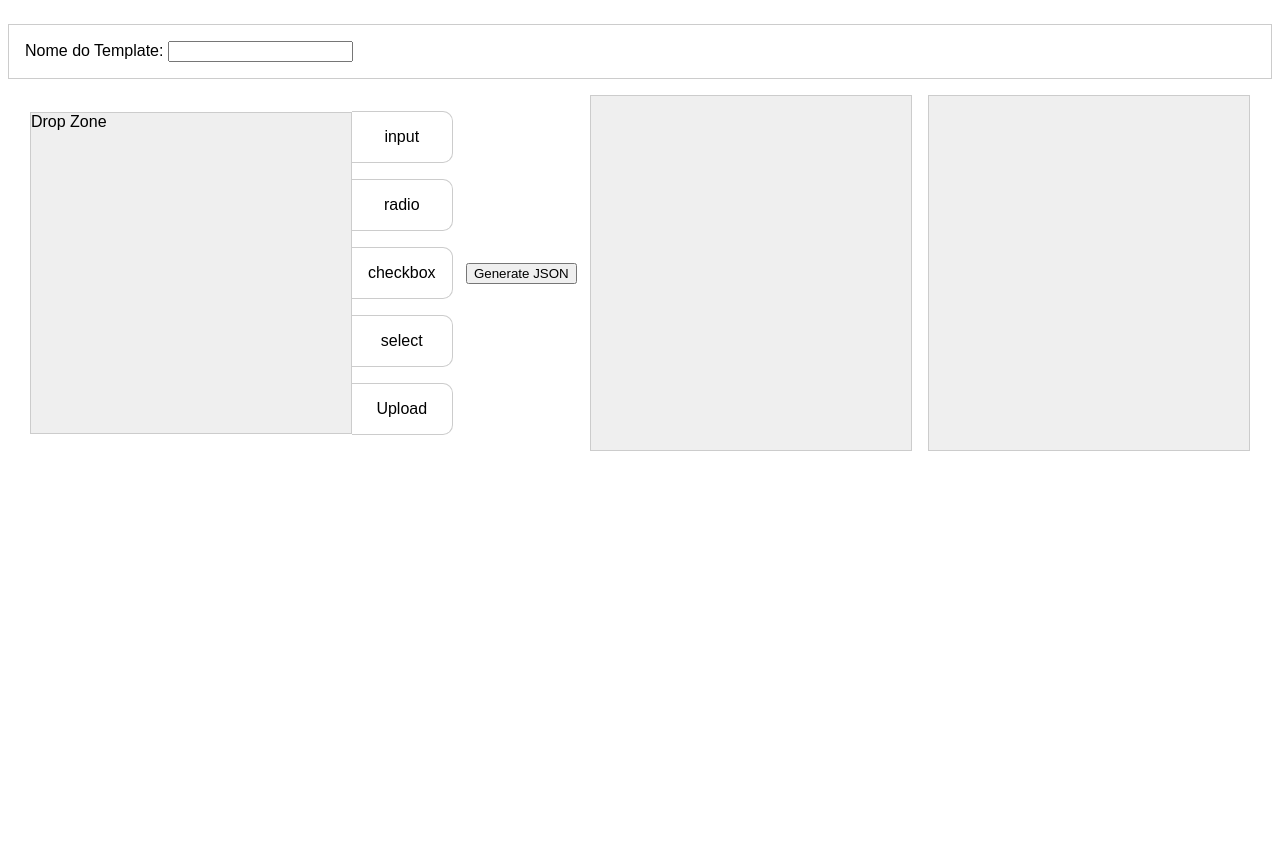
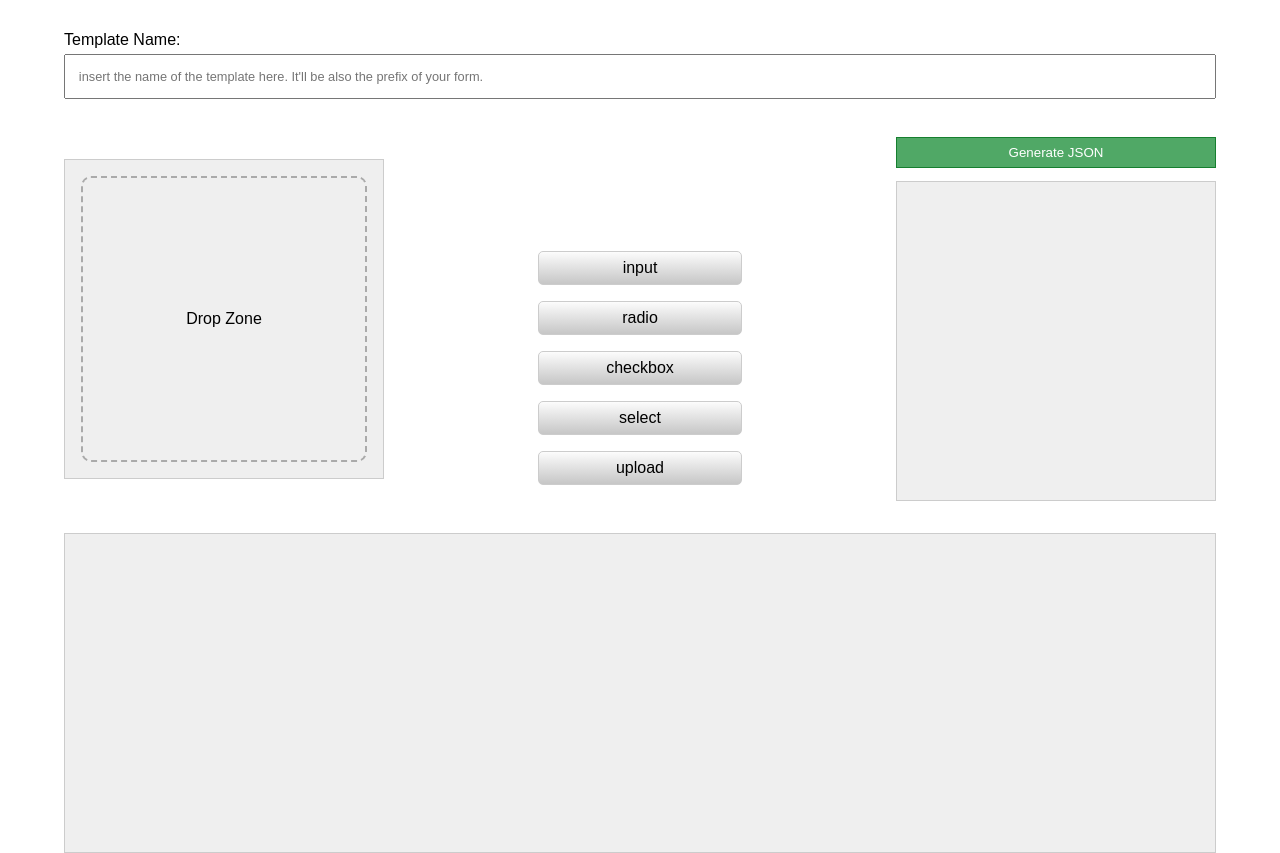
Before and after one commit to rhamses/form-generator, a website built with webpack: page src/index.html in a window 1280 px wide. Before the commit the page ends 800 px from the top, so only its background shows below. Built offline with nearby package versions, Linux system fonts and the light colour scheme.

Commit message:
styling the example page

```diff
--- /dev/null
+++ b/src/css/examplePage.css
@@ -0,0 +1,193 @@
+/**********************************************
+*
+*
+*    Global Styles
+*
+*
+**********************************************/
+*,
+*::before,
+*::after {
+  box-sizing: border-box;
+}
+
+i {
+  font-style: italic;
+}
+
+small{
+  font-size: .9em;
+}
+
+main,
+.flex {
+  display: flex;
+  align-items: center;
+  flex-wrap:  wrap;
+  justify-content: space-between;
+  margin-left: auto;
+  margin-right: auto;
+}
+
+body {
+  font-family: sans-serif;
+}
+
+button {
+  padding:  .5em;
+
+  background:  transparent;
+  border: solid 1px #000;
+  cursor: pointer;
+}
+
+.row {
+  width: 100%;
+}
+
+.container {
+  margin-left: auto;
+  margin-right: auto;
+  width: 90vw;
+}
+
+.hide {
+  display: none !important;
+}
+/**********************************************
+*
+*
+*    Buttons
+*
+*
+**********************************************/
+.btn-json {
+  margin-bottom: 1em;
+}
+
+.btn-success {
+  width: 100%;
+
+  background-color: #50a866;
+  border-color: #167f2f;
+  color: #fff;
+}
+
+.delete {
+  background-color: #d60000;
+  border-color: #d60000;
+  color: #fff;
+}
+/**********************************************
+*
+*
+*    Drop Zones
+*
+*
+**********************************************/
+#target,
+#result,
+#preview {
+  border: solid 1px #ccc;
+  min-height: 25vw;
+  width: 25vw;
+  margin: 0;
+  position: relative;
+  background-color: #efefef;
+}
+
+#result,
+#preview {
+  align-self: stretch;
+}
+
+#list {
+  width: 16vw;
+
+  align-self: flex-end;
+  -webkit-touch-callout: none;
+  -webkit-user-select: none;
+  -khtml-user-select: none;
+  -moz-user-select: none;
+  -ms-user-select: none;
+  user-select: none;
+}
+
+#intro {
+  display:  flex;
+  align-items: center;
+  justify-content: center;
+  left: 5%;
+  height: 90%;
+  top: 5%;
+  width: 90%;
+  position: absolute;
+
+  border: dashed 2px #aaa;
+  border-radius:  10px;
+}
+
+#result {
+  margin-top: 2em;
+  width:  100%;
+}
+
+.hovering .form--item:last-child {
+  border-bottom:  red 10px solid;
+}
+
+/**********************************************
+*
+*
+*    Header
+*
+*
+**********************************************/
+#header {
+  margin: 1em 0;
+  padding: 1em 0;
+}
+/**********************************************
+*
+*
+*    Forms
+*
+*
+**********************************************/
+.frmTemplateTitle {
+  display: block;
+  padding: 1em;
+  margin: .5em 0;
+  width: 100%;
+
+  font-size: .8em;
+}
+
+.button--wrapper {
+  margin: 1em 0;
+  width: 100%;
+}
+
+/**********************************************
+*
+*
+*    Draggable Items
+*
+*
+**********************************************/
+.draggable {
+  padding: .5em 1em;
+  margin: 1em 0;
+  width: 100%;
+
+  background: #fcfcfc;
+  background: -moz-linear-gradient(top, #fcfcfc 0%, #c6c6c6 100%, #7db9e8 100%);
+  background: -webkit-linear-gradient(top, #fcfcfc 0%,#c6c6c6 100%,#7db9e8 100%);
+  background: linear-gradient(to bottom, #fcfcfc 0%,#c6c6c6 100%,#7db9e8 100%);
+  border: solid 1px #ccc;
+  border-radius:  5px;
+  cursor:  pointer;
+  filter: progid:DXImageTransform.Microsoft.gradient( startColorstr='#fcfcfc', endColorstr='#7db9e8',GradientType=0 );
+  text-align: center;
+  text-transform: lowercase;
+}
--- /dev/null
+++ b/src/css/reset.css
@@ -0,0 +1,52 @@
+/* http://meyerweb.com/eric/tools/css/reset/
+   v3.0 | 20180413
+   License: none (public domain)
+*/
+
+html, body, div, span, applet, object, iframe,
+h1, h2, h3, h4, h5, h6, p, blockquote, pre,
+a, abbr, acronym, address, big, cite, code,
+del, dfn, em, img, ins, kbd, q, s, samp,
+small, strike, strong, sub, sup, tt, var,
+b, u, i, center,
+dl, dt, dd, ol, ul, li,
+fieldset, form, label, legend,
+table, caption, tbody, tfoot, thead, tr, th, td,
+article, aside, canvas, details, embed,
+figure, figcaption, footer, header, hgroup,
+main, menu, nav, output, ruby, section, summary,
+time, mark, audio, video {
+  margin: 0;
+  padding: 0;
+  border: 0;
+  font-size: 100%;
+  font: inherit;
+  vertical-align: baseline;
+}
+/* HTML5 display-role reset for older browsers */
+article, aside, details, figcaption, figure,
+footer, header, hgroup, main, menu, nav, section {
+  display: block;
+}
+/* HTML5 hidden-attribute fix for newer browsers */
+*[hidden] {
+    display: none;
+}
+body {
+  line-height: 1;
+}
+ol, ul {
+  list-style: none;
+}
+blockquote, q {
+  quotes: none;
+}
+blockquote:before, blockquote:after,
+q:before, q:after {
+  content: '';
+  content: none;
+}
+table {
+  border-collapse: collapse;
+  border-spacing: 0;
+}
--- a/src/index.html
+++ b/src/index.html
@@ -3,83 +3,24 @@
 <head>
   <title></title>
   <link rel="stylesheet" type="text/css" href="css/formGen.css">
+  <link rel="stylesheet" type="text/css" href="css/reset.css">
   <link rel="stylesheet" type="text/css" href="css/exampleForm.css">
-  <style>
-  #target,
-  #result,
-  #preview {
-    border: solid 1px #ccc;
-    min-height: 25vw;
-    width: 25vw;
-    margin: 0;
-    background-color: #efefef;
-  }
-
-  #result,
-  #preview {
-    align-self: stretch;
-  }
-
-  #result {
-    margin-right: 1em;
-  }
-
-  #genJson {
-    margin: 0 1em;
-  }
-
-  #list {
-    align-self: flex-end;
-  }
-
-  #header {
-    margin: 1em 0;
-    padding: 1em;
-    width:  100%;
-
-    border: solid 1px #ccc;
-
-  }
-
-  #list div {
-    padding: 1em;
-    margin: 1em 0;
-
-    border-top-right-radius:  10px;
-    border-bottom-right-radius:  10px;
-
-    border: solid 1px #ccc;
-    border-left:  none;
-    text-align: center;
-  }
-
-  i{
-    font-style: italic;
-  }
-
-  small{
-    font-size: .9em;
-  }
-
-  main {
-    display: flex;
-    align-items: center;
-    justify-content: center;
-    flex-wrap:  wrap;
-  }
-
-  body {
-    font-family: sans-serif;
-  }
-</style>
+  <link rel="stylesheet" type="text/css" href="css/examplePage.css">
 </head>
 <body>
   <main>
+    <div class="row">
+      <div class="container">
         <div id="header">
-      <label>Nome do Template:</label>
-      <input type="text" name="frmTemplate">
+          <label>Template Name:</label>
+          <input type="text" name="frmTemplate" class="frmTemplateTitle" placeholder="insert the name of the template here. It'll be also the prefix of your form.">
         </div>
-    <div id="target">Drop Zone</div>
+      </div>
+    </div>
+    <div class="container flex">
+      <div id="target">
+        <h2 id="intro">Drop Zone</h2>
+      </div>
       <div id="list">
         <div id="list-1" draggable="true" class="draggable" data-type="input">input</div>
         <div id="list-2" draggable="true" class="draggable" data-type="radio">radio</div>
@@ -88,9 +29,13 @@
         <!-- <div id="list-5" draggable="true" class="draggable" data-type="button">button</div> -->
         <div id="list-6" draggable="true" class="draggable" data-type="upload">Upload</div>
       </div>
-    <button id="genJson">Generate JSON</button>
+      <div>
+        <button id="genJson" class="btn-success btn-json">Generate JSON</button>
+        <div id="preview"></div>
+      </div>
       <div id="result"></div>
-    <div id="preview"></div>
+    </div>
   </main>
+  <script src="https://cdn.rawgit.com/google/code-prettify/master/loader/run_prettify.js?skin=default"></script>
 </body>
 </html>
--- a/src/js/formGen.js
+++ b/src/js/formGen.js
@@ -11,6 +11,8 @@ const form = [];
 
 dropTarget.addEventListener("drop", drop_handler);
 dropTarget.addEventListener("dragover", dragover_handler);
+dropTarget.addEventListener("dragenter", dragenter_handler);
+dropTarget.addEventListener("dragleave", dragleave_handler);
 draggables.forEach( draggable => draggable.addEventListener("dragstart", dragstart_handler));
 
 jsonButton.addEventListener("click", createFormHtml);
@@ -29,16 +31,34 @@ function dragover_handler(ev)
   ev.dataTransfer.dropEffect = "move"
 }
 
+function dragenter_handler(ev)
+{
+  ev.preventDefault();
+  console.log('entered', ev.target);
+  if (ev.target.id == "target") {
+    ev.target.classList.add("hovering")
+    // console.log('Comentário');
+  }
+}
+
+function dragleave_handler(ev)
+{
+  ev.preventDefault();
+  console.log('leavered', ev.target);
+  checkChildTarget();
+}
+
 function drop_handler(ev)
 {
   ev.preventDefault();
-  if (ev.target.id == "target") {
-    checkChildTarget(ev.target);
+  let droppedZone = '';
+  if (ev.target.id == "target" || ev.target.id == "intro") {
+    droppedZone = checkChildTarget(ev.target);
     const htmlEl = createInputElement(ev.dataTransfer.getData("text/plain"));
     let el = document.createElement("div");
     el.setAttribute("class", "form--item form--item__wrapper");
     el.innerHTML = htmlEl;
-    ev.target.appendChild(el);
+    droppedZone.appendChild(el);
     loadElements();
   }
 }
@@ -136,7 +156,7 @@ function formFilters(index = 0)
     select: {
       one: '<label class="option--container"><input type="checkbox" name="singleSelect-${index}" value="singleSelect">Single Select:</label>',
       all: '<label class="option--container"><input type="checkbox" name="multipleSelect-${index}" value="multipleSelect">Multiple Select:</label>',
-      items: '<div class="child--items"><input type="text" name="childItem[]"><button class="child--items__button">Remover Item</button></div>',
+      items: '<div class="child--items"><input type="text" name="childItem[]"><button class="child--items__button delete">Remover Item</button></div>',
     }
   }
 }
@@ -274,14 +294,12 @@ function generateJson()
 function createFormHtml()
 {
   const jsonForm = generateJson();
-  // const jsonForm = [{"title":"Data","type":"date","options":["isCurrent","isDisabled"]},{"title":"Entrega Conceito:","type":"date","required":true},{"title":"Entrega Plano:","type":"date","required":true},{"title":"Campanha:","type":"text","required":true},{"title":"Verba Campanha:","type":"number"},{"title":"Verba Display","type":"number"},{"title":"Inicio Campanha:","type":"datetime-local","required":true},{"title":"Fim Campanha:","type":"datetime-local","required":true},{"title":"Atendimento:","type":"select","required":true,"options":["multipleSelect"],"childItems":["Rhamses","Felippe","Debora"]},{"title":"Produto/Serviço","type":"textarea"},{"title":"Descrição Geral:","type":"textarea"},{"title":"Objetivo da comunicação:","type":"textarea"},{"title":"Público-Alvo","type":"textarea"},{"title":"Peças a serem Criadas","type":"text"},{"title":"Texto","type":"textarea","required":true},{"title":"Layout:","type":"textarea","required":true},{"title":"Informações adicionais:","type":"textarea"}];
   const result = document.querySelector("#result");
   const preview = document.querySelector("#preview");
 
   const form = document.createElement("form");
 
   jsonForm.map((el, index, array) =>{
-    console.log('el', el);
     let input = '';
     let type = '';
     let attr = '';
@@ -366,18 +384,21 @@ function createFormHtml()
   // const htmlForm = form;\
   result.innerText = '';
   result.insertAdjacentHTML('beforeend', `<code> ${JSON.stringify(jsonForm)} </code>`);
-  result.insertAdjacentHTML('beforeend', `<textarea class="resultado"></textarea>`);
+  result.insertAdjacentHTML('beforeend', `<textarea class="resultado" readonly></textarea>`);
   result.children.item(1).innerText = document.querySelector("form").outerHTML;
 }
 
 function checkChildTarget(target = null)
 {
-  if (target != null && target.innerText == 'Drop Zone') {
-    target.innerText = '';
+  if (target !== null && target.id == "intro"){
+    target.classList.add("hide");
+    return document.querySelector("#target");
   } else {
     target = document.querySelector("#target");
-    if (target.childNodes.length < 1) {
-      target.innerText = 'Drop Zone';
+    target.classList.remove('hovering');
+    if (target.childNodes.length == 1) {
+      target.firstChild.classList.remove("hide");
     }
+    return target;
   }
 }
```
Lines whose indentation alone changed are shown as unchanged.
